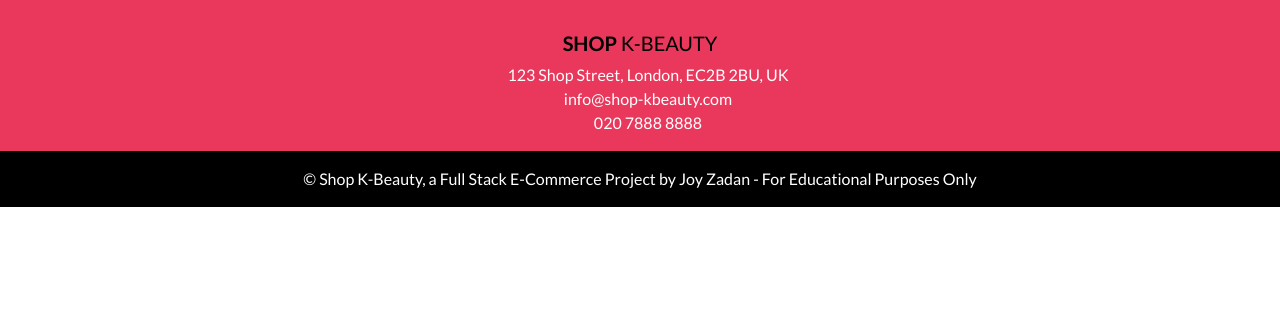
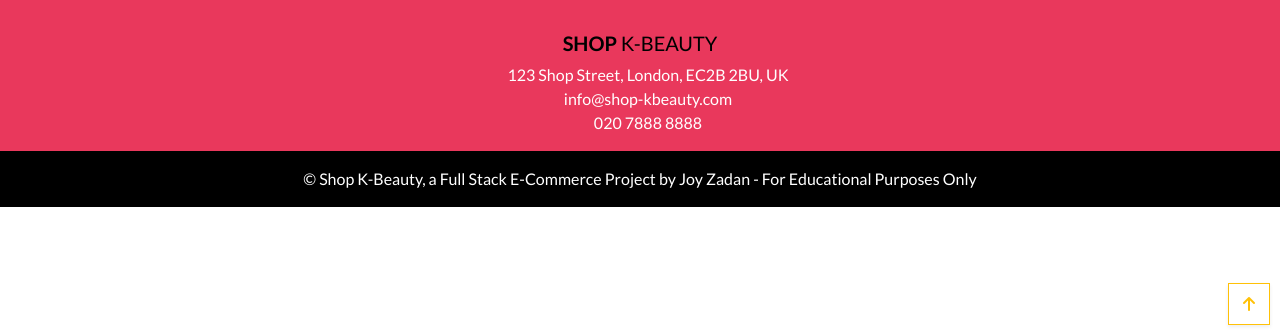
Before and after one commit to ashleyvines725/shop-project, a Django app: page /products/ in a window 1280 px wide. Shown: the part 465-800 px from the top of the page. Run offline with Django 3.2, Linux system fonts and the light colour scheme; data that the repository does not hold is empty; some libraries are stand-ins or nearby versions.

Commit message:
Added back to top button

```diff
--- a/products/templates/products/products.html
+++ b/products/templates/products/products.html
@@ -58,7 +58,6 @@
         </div>
     </div>
     <!-- All Products area -->
-
     <!-- Individual product cards -->
     <div class="row row-cols-1 row-cols-sm-2 row-cols-md-3 row-cols-lg-4 row-cols-xl-5 mx-5 mb-5">
         {% for product in products %}
@@ -108,9 +107,16 @@
         </div>
         {% endfor %}
     </div>
+    <!-- Back to top button -->
+    <div class="btt-button shadow-sm rounded-0 border border-warning">
+        <a class="btt-link d-flex h-100">
+            <i class="fas fa-arrow-up text-warning text-decoration-none mx-auto my-auto"></i>
+        </a>
+    </div>
 
 {% endblock%}
 
+<!-- JQuery for the sort selector box, credit to Code Institute Django Ecommerce Walkthrough -->
 {% block postloadjs %}
     {{ block.super }}
     <script type="text/javascript">
--- a/static/css/base.css
+++ b/static/css/base.css
@@ -134,6 +134,20 @@ a.category-badge > span.badge:hover {
     color: #fff !important;
 }
 
+.btt-button {
+    height: 42px;
+    width: 42px;
+    position: fixed;
+    bottom: 10px;
+    right: 10px;
+}
+
+.btt-link,
+.update-link,
+.remove-item {
+    cursor: pointer;
+}
+
 /* -------------------------------- Product Image Styling */
 .image-container {
     margin: 2rem auto !important;
```
